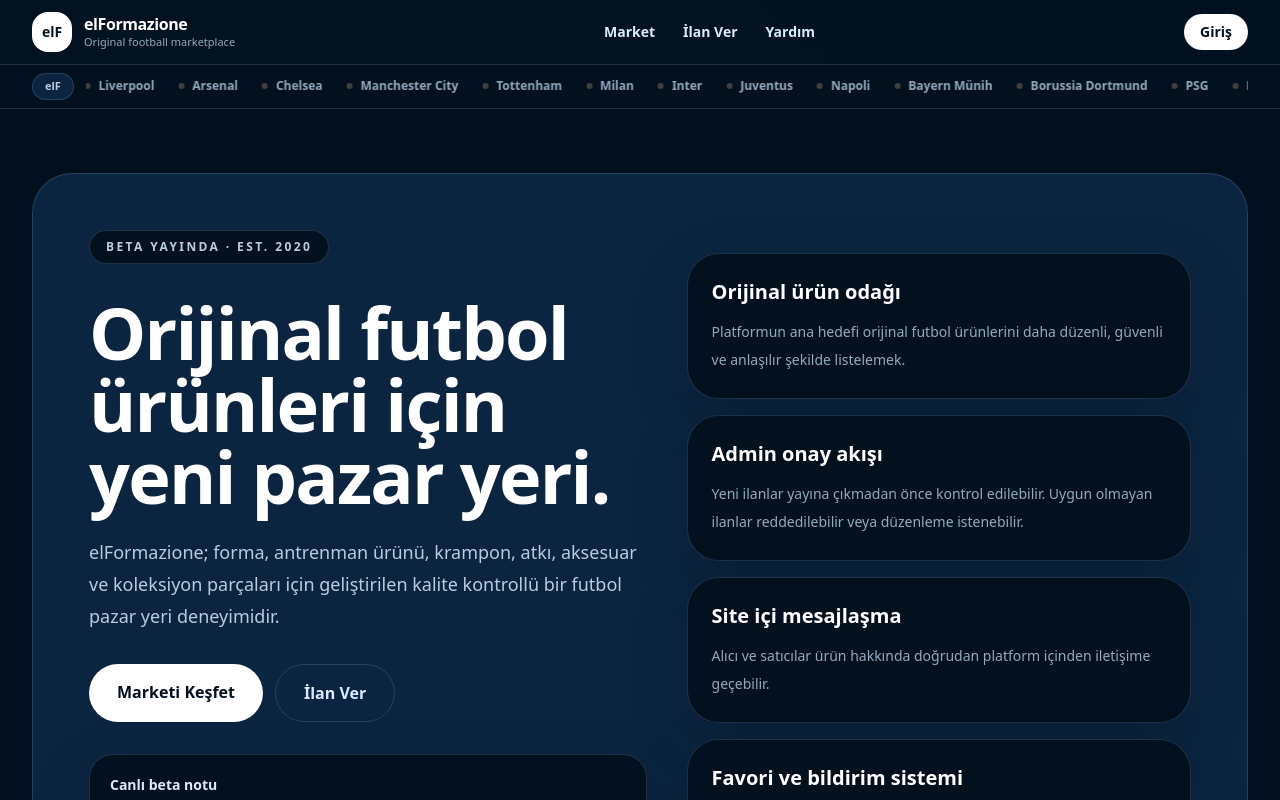
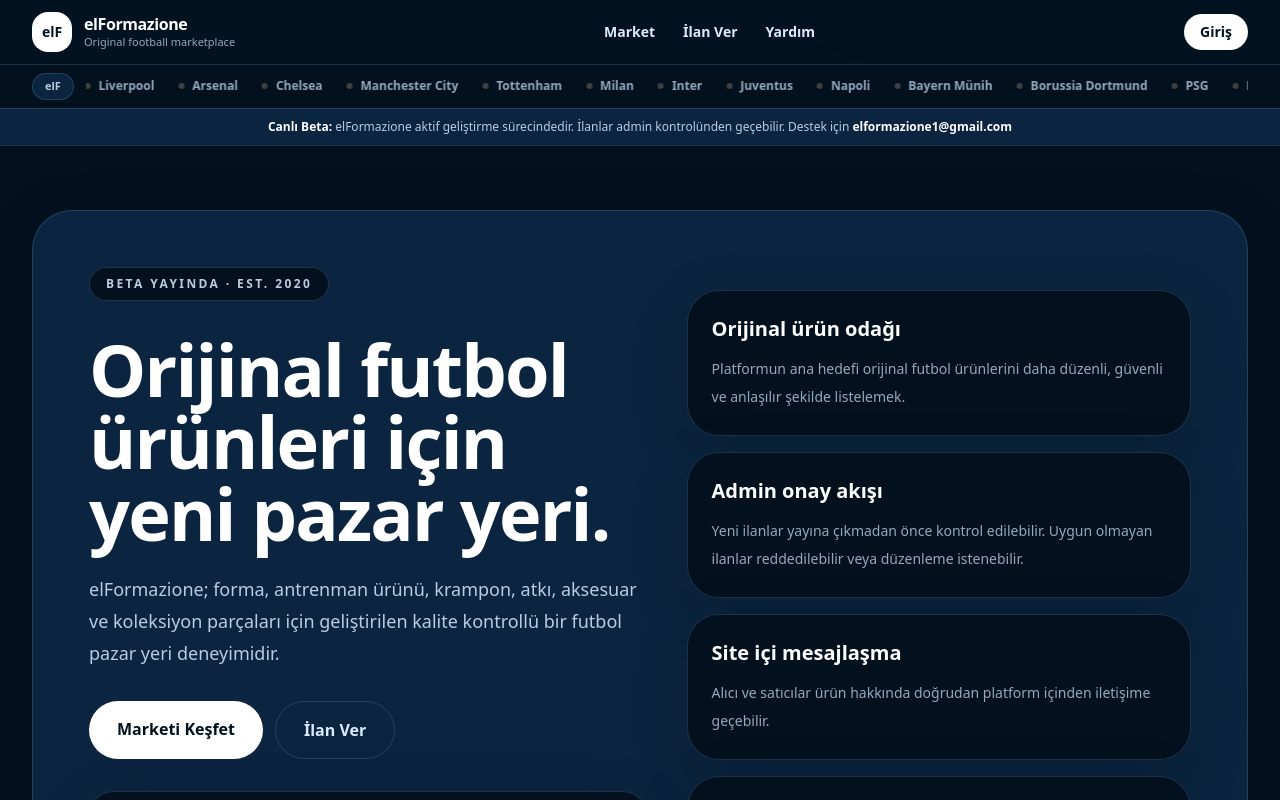
Before and after one commit to ernbcr1/forma-pazaryeri, a Next.js app: page / in a window 1280 px wide. Shown: the top 800 px of the page. Built offline with nearby package versions, Linux system fonts and the light colour scheme; no server answers.

Commit message:
Add beta notice banner

```diff
--- a/app/layout.tsx
+++ b/app/layout.tsx
@@ -85,6 +85,18 @@ export default function RootLayout({
           </header>
 
           <TeamTicker />
+
+          <div className="border-t border-neutral-800 bg-neutral-900 px-4 py-2 text-center text-xs leading-5 text-neutral-400 md:px-8">
+            <span className="font-bold text-white">Canlı Beta:</span>{" "}
+            elFormazione aktif geliştirme sürecindedir. İlanlar admin
+            kontrolünden geçebilir. Destek için{" "}
+            <a
+              href="mailto:elformazione1@gmail.com"
+              className="font-bold text-white hover:text-neutral-300"
+            >
+              elformazione1@gmail.com
+            </a>
+          </div>
         </div>
 
         {children}
```
